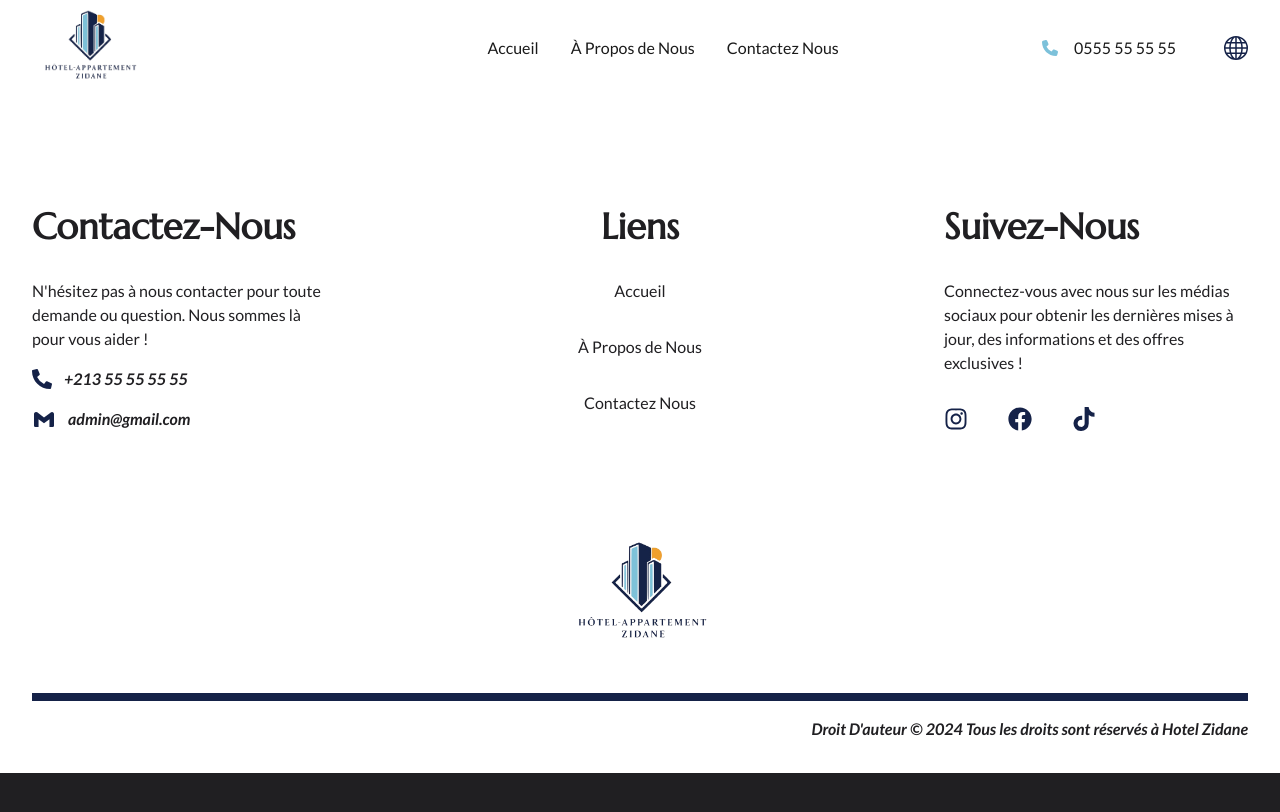
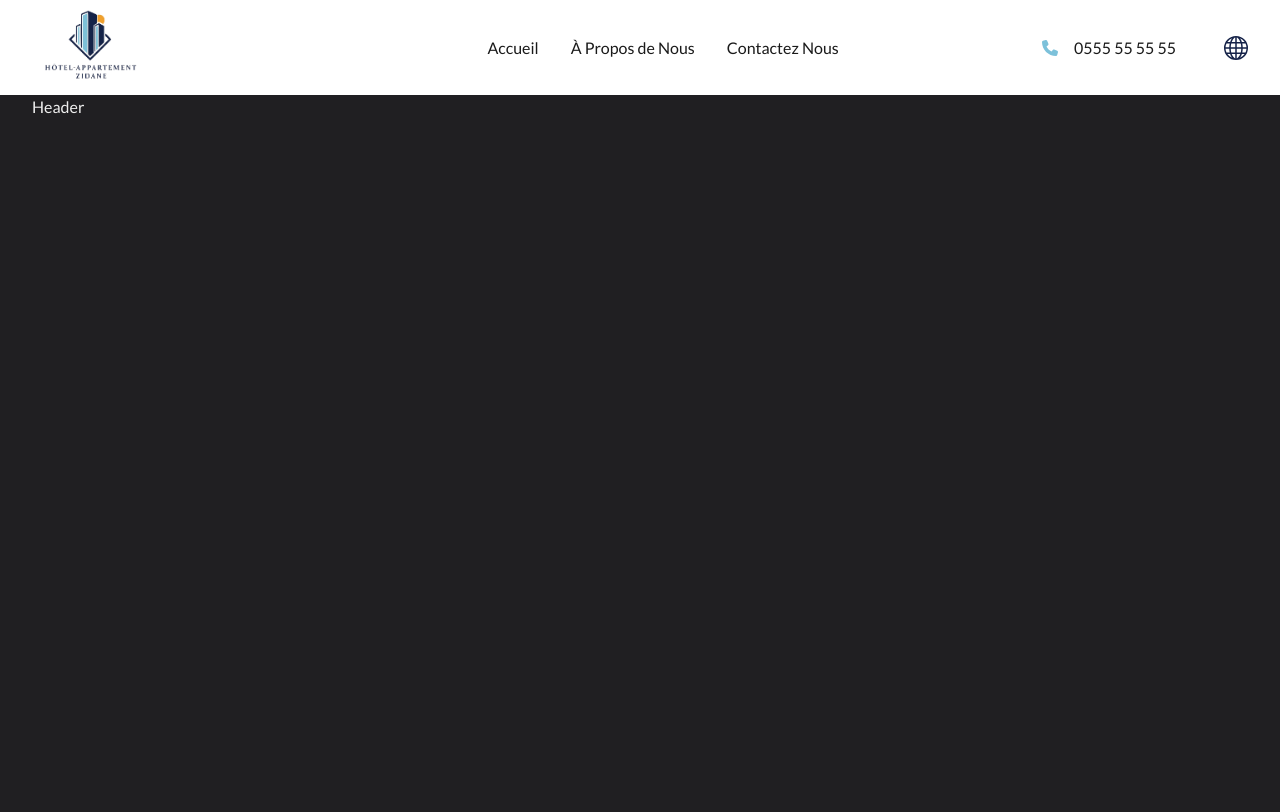
Before and after one commit to KamelMesbahi13/hotel, a React (Vite) app: page /fTroisAppartements in a window 1280 px wide. Shown: the top 812 px of the page. Built offline with nearby package versions, Linux system fonts and the light colour scheme.

Commit message:
adding f3 high standing apartment commit

```diff
--- a/src/App.jsx
+++ b/src/App.jsx
@@ -4,9 +4,10 @@ const Navbar = lazy(() => import("./Components/Navbar/Navbar"));
 const Home = lazy(() => import("./Components/Home/Home"));
 const AboutUsPage = lazy(() => import("./Components/AboutUsPage/Home"));
 const ContactUs = lazy(() => import("./Components/ContactUs/Home"));
-const Footer = lazy(() => import("./Ui/Footer/Footer"));
+// const Footer = lazy(() => import("./Ui/Footer/Footer"));
 import Loader from "./Ui/Loader/Loader";
 import Up from "./Ui/Up/Up";
+import FThreeHighApartments from "./Components/FThreeHighApartments/Home";
 
 const App = () => {
   return (
@@ -22,11 +23,16 @@ const App = () => {
           <Navbar />
           <Routes>
             <Route path="/" element={<Home />} />
+            <Route
+              path="/fTroisAppartements"
+              element={<FThreeHighApartments />}
+            />
+
             <Route path="/À-Propos-de-Nous" element={<AboutUsPage />} />
             <Route path="/Contactez-Nous" element={<ContactUs />} />
           </Routes>
           <Up />
-          <Footer />
+          {/* <Footer /> */}
         </div>
       </Suspense>
     </>
--- a/src/Components/FThreeHighApartments/FThreeHighApartments.jsx
+++ /dev/null
@@ -1,5 +0,0 @@
-const FThreeHighApartments = () => {
-  return <div>FThreeHighApartments</div>;
-};
-
-export default FThreeHighApartments;
--- /dev/null
+++ b/src/Components/FThreeHighApartments/Header/Header.jsx
@@ -0,0 +1,7 @@
+import React from "react";
+
+const Header = () => {
+  return <div>Header</div>;
+};
+
+export default Header;
--- /dev/null
+++ b/src/Components/FThreeHighApartments/Home.jsx
@@ -0,0 +1,13 @@
+import Header from "./Header/Header";
+
+const FThreeHighApartments = () => {
+  return (
+    <div>
+      <div className="container">
+        <Header />
+      </div>
+    </div>
+  );
+};
+
+export default FThreeHighApartments;
```
